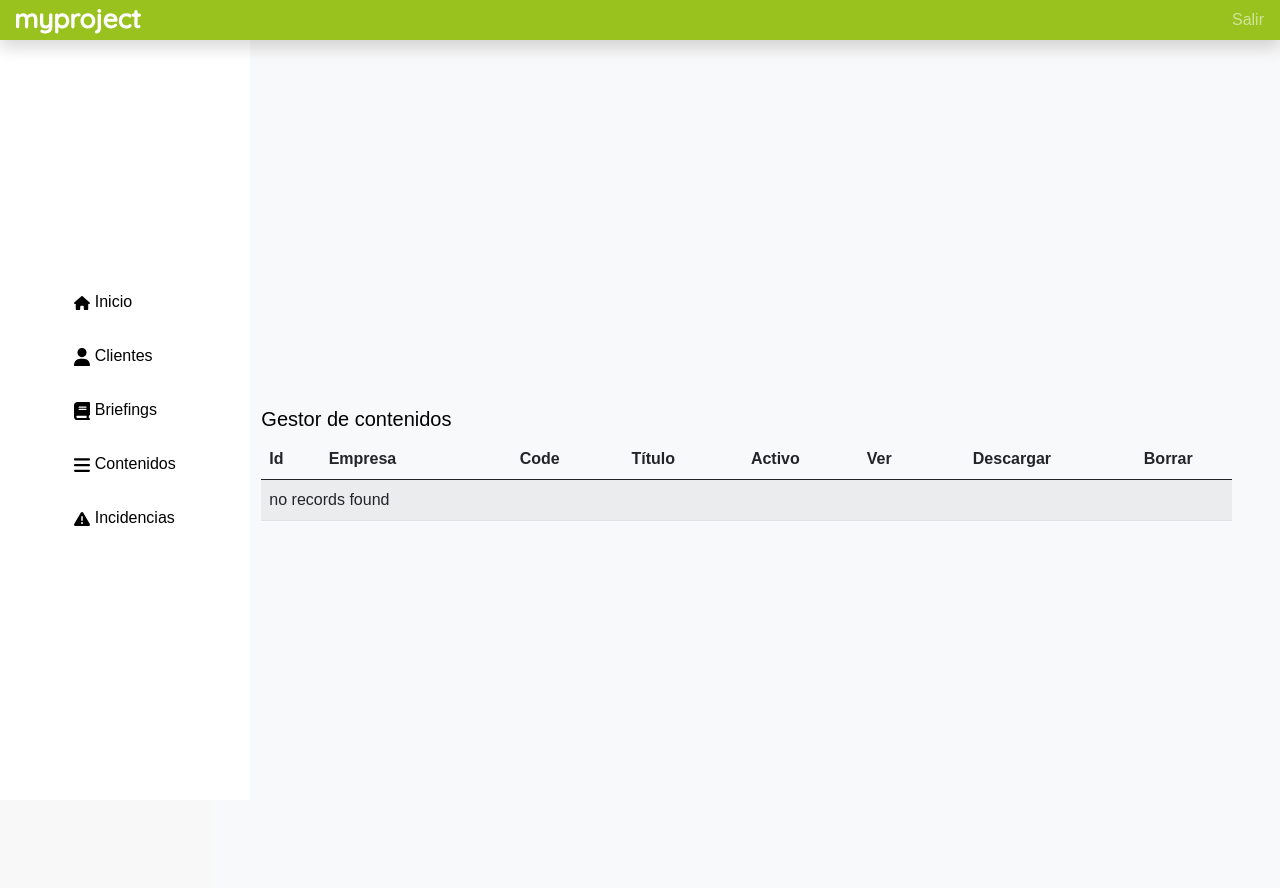
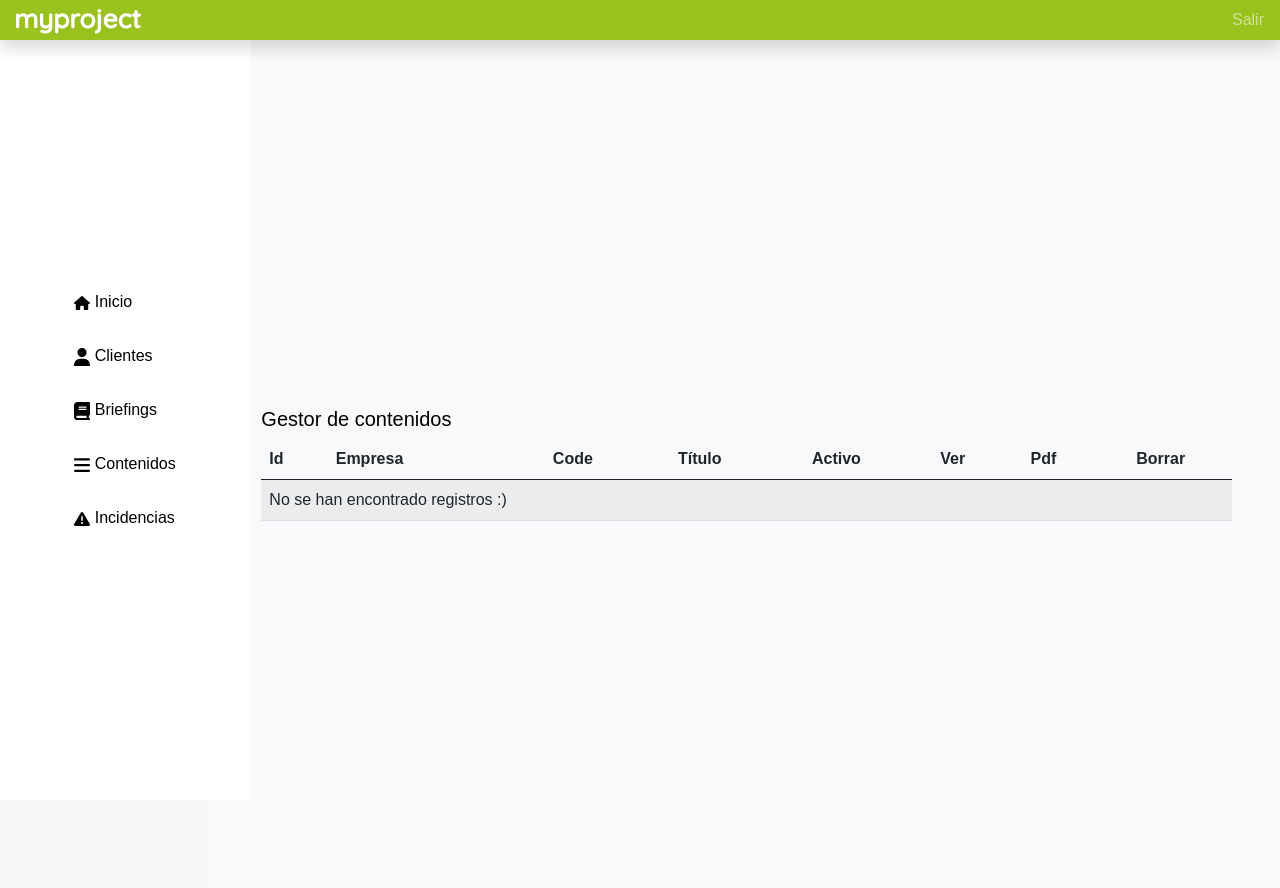
Before and after one commit to cnievaslozano/crm-myproject, a Symfony app: template templates/dashboard/contenidos.html.twig in a window 1280 px wide. Run offline with Twig, Linux system fonts and the light colour scheme; the template is opened without the code that fills it, so the values that code supplies are empty; some libraries are stand-ins or nearby versions.

Commit message:
rename thead

```diff
--- a/templates/dashboard/contenidos.html.twig
+++ b/templates/dashboard/contenidos.html.twig
@@ -38,7 +38,7 @@
 							<th class="text-center">Título</th>
 							<th class="text-center">Activo</th>
 							<th class="text-center">Ver</th>
-							<th class="text-center">Descargar</th>
+							<th class="text-center">Pdf</th>
 							<th class="text-center">Borrar</th>
 						</tr>
 					</thead>
@@ -82,7 +82,7 @@
 						</tr>
 						{% else %}
 						<tr>
-							<td colspan="8">no records found</td>
+							<td colspan="8">No se han encontrado registros :)</td>
 						</tr>
 						{% endfor %}
 					</tbody>
--- a/templates/dashboard/empresa/show.html.twig
+++ b/templates/dashboard/empresa/show.html.twig
@@ -309,14 +309,14 @@
 						<td>{{ incidencia.tipo }}</td>
 						<td>
 							<a href="{{ path('incidencia_show', {'id': incidencia.id}) }}">Ver</a>
-							<a href="{{ path('incidencia_pdf', {'id': incidencia.id}) }}">Descargar PDF</a>
+							<a href="{{ path('incidencia_pdf', {'id': incidencia.id}) }}">PDF</a>
 						</td>
 					</tr>
 					{% endfor %}
 				</tbody>
 			</table>
 			{% else %}
-			<p>No hay incidencias asociadas a este briefing web.</p>
+			<p>No hay incidencias :)</p>
 			{% endif %}
 		</div>
 	</div>
--- a/templates/dashboard/incidencias.html.twig
+++ b/templates/dashboard/incidencias.html.twig
@@ -37,7 +37,7 @@
 							<th class="text-center">Título</th>
 							<th class="text-center">Tipo</th>
 							<th class="text-center">Ver</th>
-							<th class="text-center">Descargar</th>
+							<th class="text-center">Pdf</th>
 							<th class="text-center">Borrar</th>
 						</tr>
 					</thead>
@@ -96,7 +96,7 @@
 
 						{% else %}
 						<tr>
-							<td colspan="8">no records found</td>
+							<td colspan="8">No se han encontrado registros :)</td>
 						</tr>
 						{% endfor %}
 					</tbody>
```
Also changed, not shown: templates/dashboard/briefings.html.twig (+8 -15 lines).
